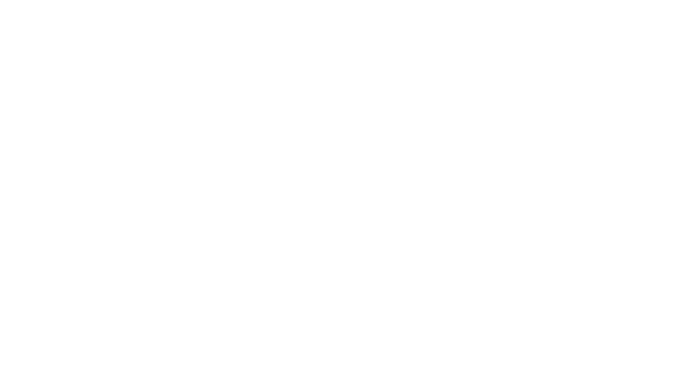
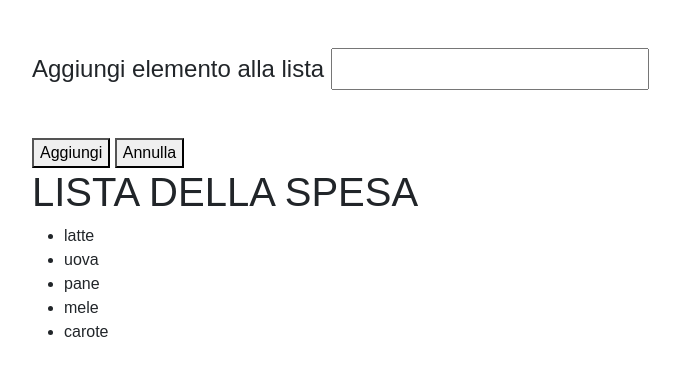
Before and after one commit to AndreaTorelli87/js-lista-spesa, a plain HTML site: page index.html in a window 1280 px wide. Shown: the whole page, without its empty margins (50-730 px from the left). Drawn offline with nearby package versions, Linux system fonts and the light colour scheme.

Commit message:
Lista dinamica

```diff
--- a/index.html
+++ b/index.html
@@ -4,15 +4,29 @@
         <meta charset="UTF-8">
         <meta http-equiv="X-UA-Compatible" content="IE=edge">
         <meta name="viewport" content="width=device-width, initial-scale=1.0">
-        <title>NOME PAGINA!!!!!!!!!!!!!!!!!!</title>
-        <link rel="icon" href="PERCORSO" sizes="16x16 24x24 32x32 48x48 64x64 128x128">
+        <title>Lista della Spesa</title>
+        <link rel="icon" href="https://external-content.duckduckgo.com/iu/?u=http%3A%2F%2Fwww.pngall.com%2Fwp-content%2Fuploads%2F2016%2F05%2FShopping-Bag-180x180.png&f=1&nofb=1&ipt=88c62834d191d021738231c76b193cf581748e589cbb3938e04e05f8cabad085&ipo=images" sizes="16x16 24x24 32x32 48x48 64x64 128x128">
         <link href="https://cdn.jsdelivr.net/npm/bootstrap@5.3.0-alpha1/dist/css/bootstrap.min.css" rel="stylesheet" integrity="sha384-GLhlTQ8iRABdZLl6O3oVMWSktQOp6b7In1Zl3/Jr59b6EGGoI1aFkw7cmDA6j6gD" crossorigin="anonymous">
         <link rel="stylesheet" href="https://cdn.jsdelivr.net/npm/bootstrap-icons@1.10.3/font/bootstrap-icons.css">
         <link rel="stylesheet" href="css/style.css">
     </head>
     <body class="p-0 m-0">
+        <div class="container">
+            <form class="my-5">
+                <div class="my-4 fs-4">
+                    <label for="elementoInput">Aggiungi elemento alla lista</label>
+                    <input class="text-center" type="text" id="elementoInput" />
+                </div>
+            </form>
+            <div>
+                <button id="aggiungi" class="">Aggiungi</button>
+                <button id="annulla" class="">Annulla</button>
+            </div>
+            <h1>LISTA DELLA SPESA</h1>
+            <ul id="lista">
 
+            </ul>
+        </div>
         <script type="text/javascript" src="js/main.js"></script>
-        <script src="https://cdn.jsdelivr.net/npm/bootstrap@5.3.0-alpha1/dist/js/bootstrap.bundle.min.js" integrity="sha384-w76AqPfDkMBDXo30jS1Sgez6pr3x5MlQ1ZAGC+nuZB+EYdgRZgiwxhTBTkF7CXvN" crossorigin="anonymous"></script>
     </body>
 </html>
--- a/js/main.js
+++ b/js/main.js
@@ -0,0 +1,20 @@
+let listaSpesa = ["latte","uova","pane","mele","carote"];
+
+let i = 0
+
+const listaDom = document.getElementById("lista");
+
+while (i < listaSpesa.length) {
+   listaDom.innerHTML += `<li>${listaSpesa[i]}</li>`
+   i++;
+}
+
+const aggiungiDom = document.querySelector('#aggiungi');
+
+aggiungiDom.addEventListener('click',
+   function () {
+      const elementoInputDom = document.getElementById('elementoInput').value;
+      listaSpesa.push (elementoInputDom);
+      listaDom.innerHTML += `<li>${elementoInputDom}</li>`
+   }
+)
```
